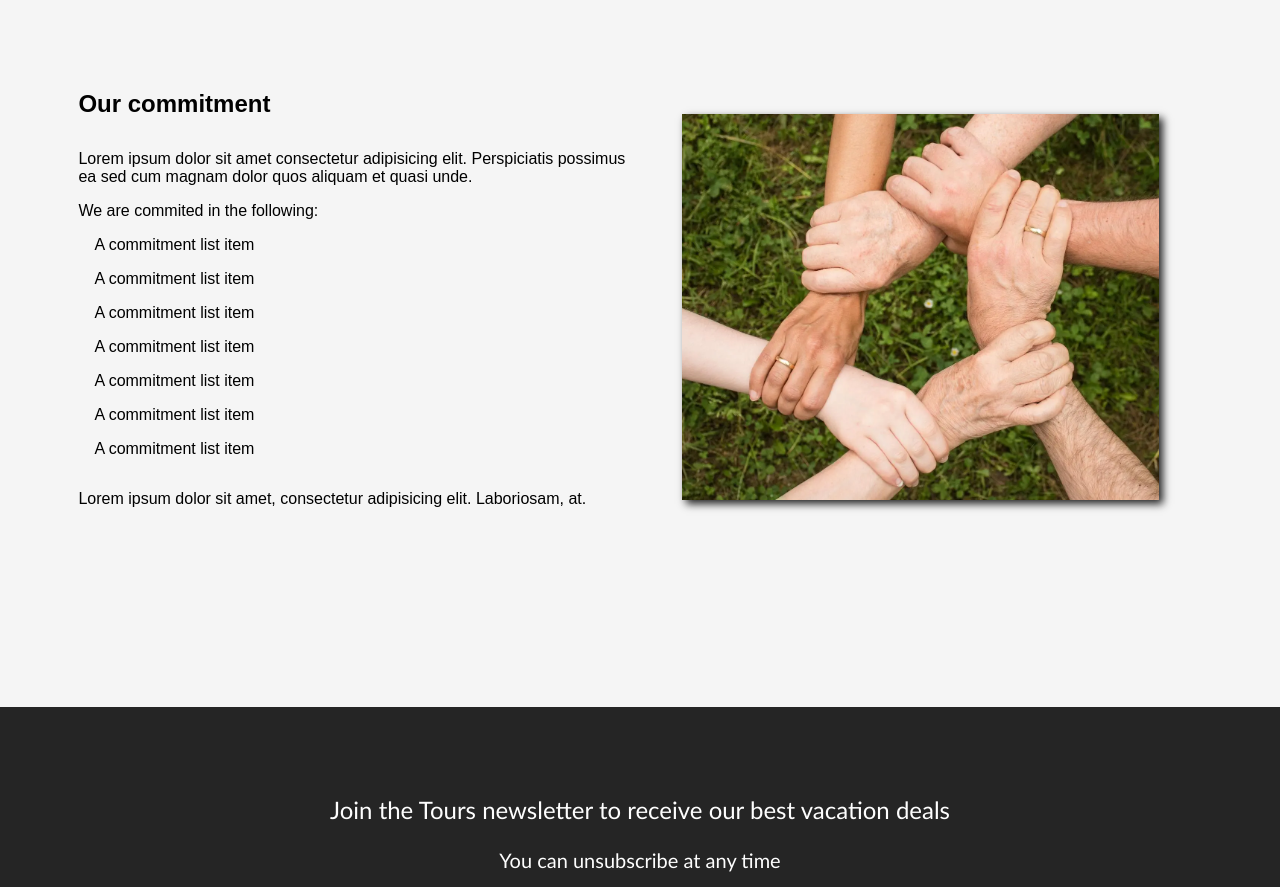
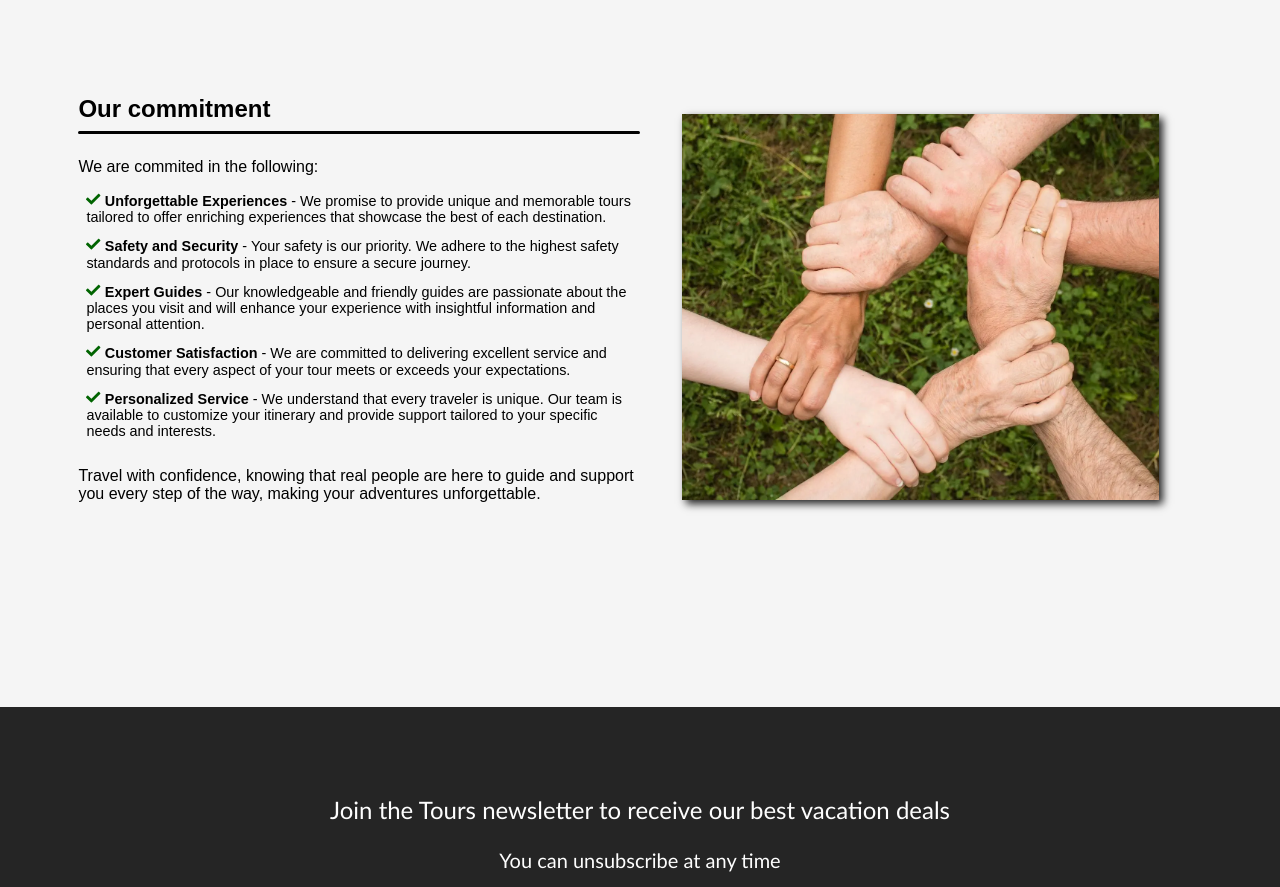
Before and after one commit to MartinXCVI/react-tours, a React (Vite) app: page /destinations in a window 1280 px wide. Shown: the part 1780-2667 px from the top of the page. Built offline with nearby package versions, Linux system fonts and the light colour scheme.

Commit message:
commitment section additions

```diff
--- a/src/components/Destinations/Commitment.css
+++ b/src/components/Destinations/Commitment.css
@@ -17,7 +17,13 @@
 }
 
 .commit-subtitle {
-  margin-bottom: 2rem;
+  margin-bottom: 0.5rem;
+}
+
+.commit-subtitle-line {
+  border-top: 0.2rem solid #020202;
+  border-radius: 2rem;
+  margin-bottom: 1.5rem;
 }
 
 .commit-art p {
@@ -29,8 +35,14 @@
 }
 
 .commit-list-item {
-  margin-bottom: 1rem;
-  text-indent: 1rem;
+  margin-bottom: 0.75rem;
+  margin-left: 0.5rem;
+  font-size: 0.9rem;
+  font-weight: lighter;
+}
+
+.green-check {
+  color: darkgreen;
 }
 
 .commit-fig-container {
--- a/src/components/Destinations/Commitment.jsx
+++ b/src/components/Destinations/Commitment.jsx
@@ -1,23 +1,21 @@
 import './Commitment.css'
-
+import { FaCheck } from "react-icons/fa";
 
 const Commitment = () => {
   return (
     <section className="commit-wrapper">
       <article className="commit-art">
         <h2 className='commit-subtitle'>Our commitment</h2>
-        <p>Lorem ipsum dolor sit amet consectetur adipisicing elit. Perspiciatis possimus ea sed cum magnam dolor quos aliquam et quasi unde.</p>
+        <hr className='commit-subtitle-line' />
         <p>We are commited in the following:</p>
         <ul className='commit-list'>
-          <li className='commit-list-item'>A commitment list item</li>
-          <li className='commit-list-item'>A commitment list item</li>
-          <li className='commit-list-item'>A commitment list item</li>
-          <li className='commit-list-item'>A commitment list item</li>
-          <li className='commit-list-item'>A commitment list item</li>
-          <li className='commit-list-item'>A commitment list item</li>
-          <li className='commit-list-item'>A commitment list item</li>
+          <li className='commit-list-item'><FaCheck className='green-check' /> <strong>Unforgettable Experiences</strong> - We promise to provide unique and memorable tours tailored to offer enriching experiences that showcase the best of each destination.</li>
+          <li className='commit-list-item'><FaCheck className='green-check' /> <strong>Safety and Security</strong> - Your safety is our priority. We adhere to the highest safety standards and protocols in place to ensure a secure journey.</li>
+          <li className='commit-list-item'><FaCheck className='green-check' /> <strong>Expert Guides</strong> - Our knowledgeable and friendly guides are passionate about the places you visit and will enhance your experience with insightful information and personal attention.</li>
+          <li className='commit-list-item'><FaCheck className='green-check' /> <strong>Customer Satisfaction</strong> - We are committed to delivering excellent service and ensuring that every aspect of your tour meets or exceeds your expectations.</li>
+          <li className='commit-list-item'><FaCheck className='green-check' /> <strong>Personalized Service</strong> - We understand that every traveler is unique. Our team is available to customize your itinerary and provide support tailored to your specific needs and interests.</li>
         </ul>
-        <p>Lorem ipsum dolor sit amet, consectetur adipisicing elit. Laboriosam, at.</p>
+        <p>Travel with confidence, knowing that real people are here to guide and support you every step of the way, making your adventures unforgettable.</p>
       </article>
       <div className="commit-fig-container">
         <figure className="commit-fig">
```
